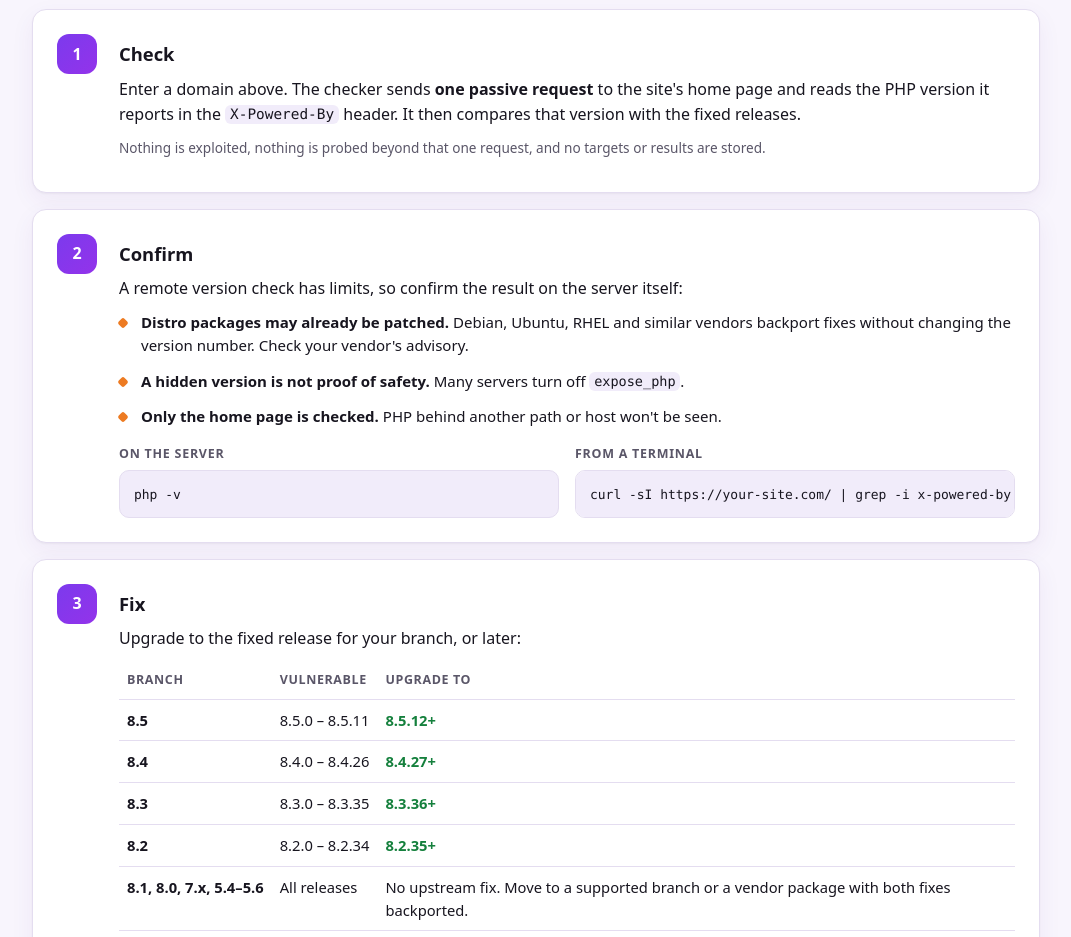
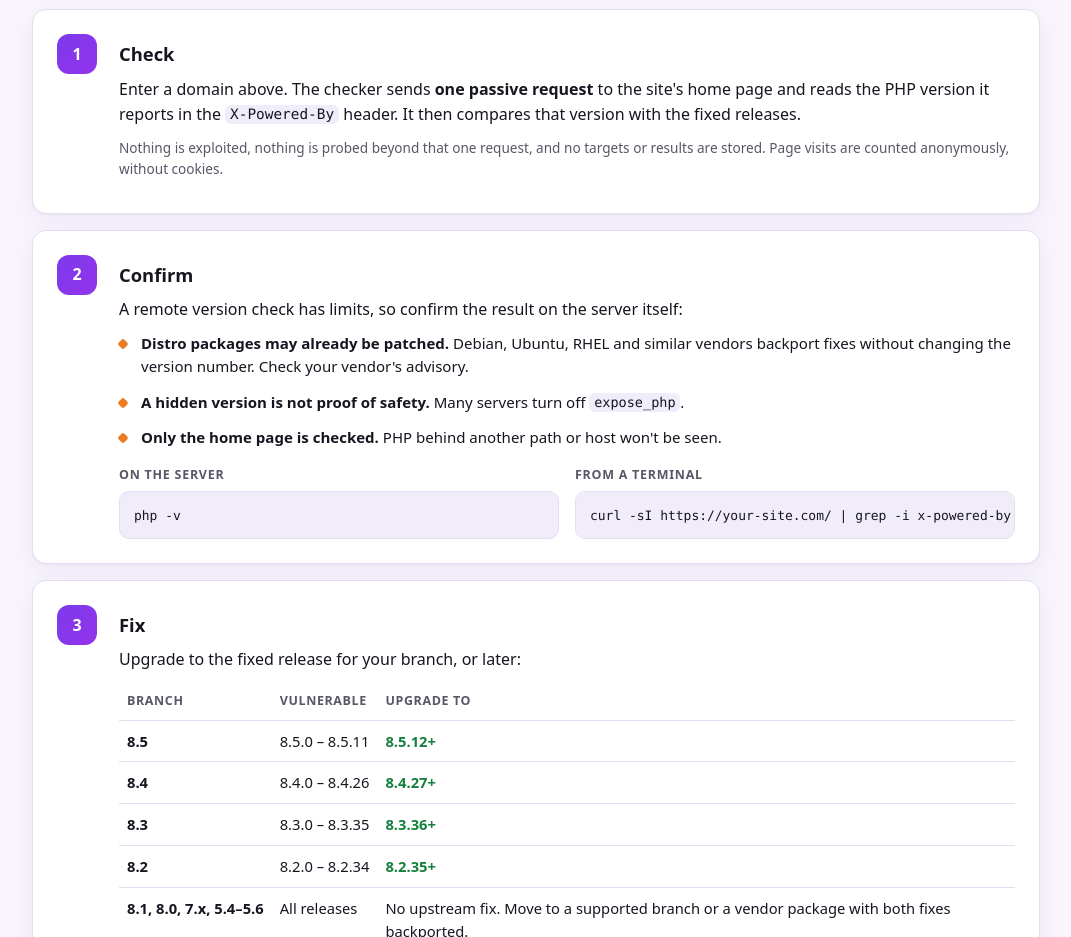
Before and after one commit to securin-public/php2shell-checker, a website with bundled scripts: page docs/index.html in a window 1280 px wide. Shown: the part 1500-2437 px from the top of the page, without its empty margins (104-1175 px from the left). Built offline with nearby package versions, Linux system fonts and the light colour scheme.

Commit message:
Add Cloudflare Web Analytics for anonymous visit counts

```diff
--- a/docs/index.html
+++ b/docs/index.html
@@ -109,7 +109,7 @@
           <div>
             <h3>Check</h3>
             <p>Enter a domain above. The checker sends <strong>one passive request</strong> to the site's home page and reads the PHP version it reports in the <code>X-Powered-By</code> header. It then compares that version with the fixed releases.</p>
-            <p class="muted small">Nothing is exploited, nothing is probed beyond that one request, and no targets or results are stored.</p>
+            <p class="muted small">Nothing is exploited, nothing is probed beyond that one request, and no targets or results are stored. Page visits are counted anonymously, without cookies.</p>
           </div>
         </li>
         <li class="card step">
@@ -173,5 +173,7 @@
   </footer>
 
   <script type="module" src="js/app.js"></script>
+  <!-- Cloudflare Web Analytics: anonymous, cookie-free visit counts -->
+  <script type="module" src="https://static.cloudflareinsights.com/beacon.min.js" data-cf-beacon='{"token": "0a4400eb48cd4a52ba91ada0dc81d6a5"}'></script>
 </body>
 </html>
```
Also changed, not shown: README.md.
